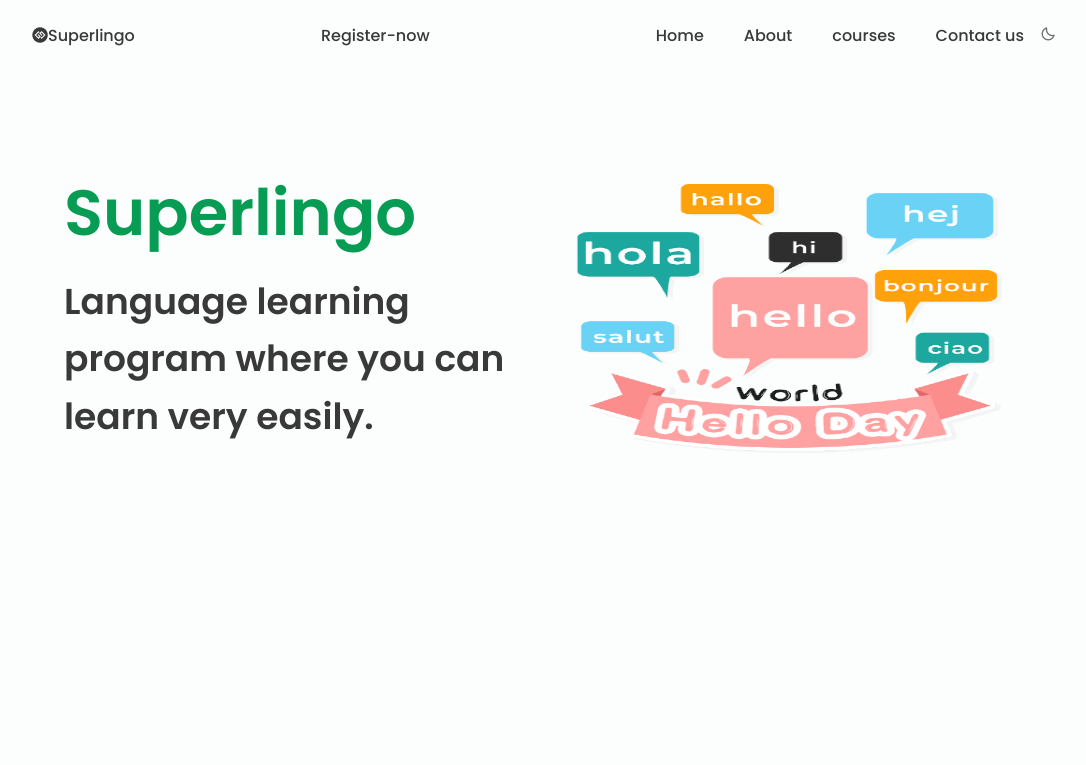
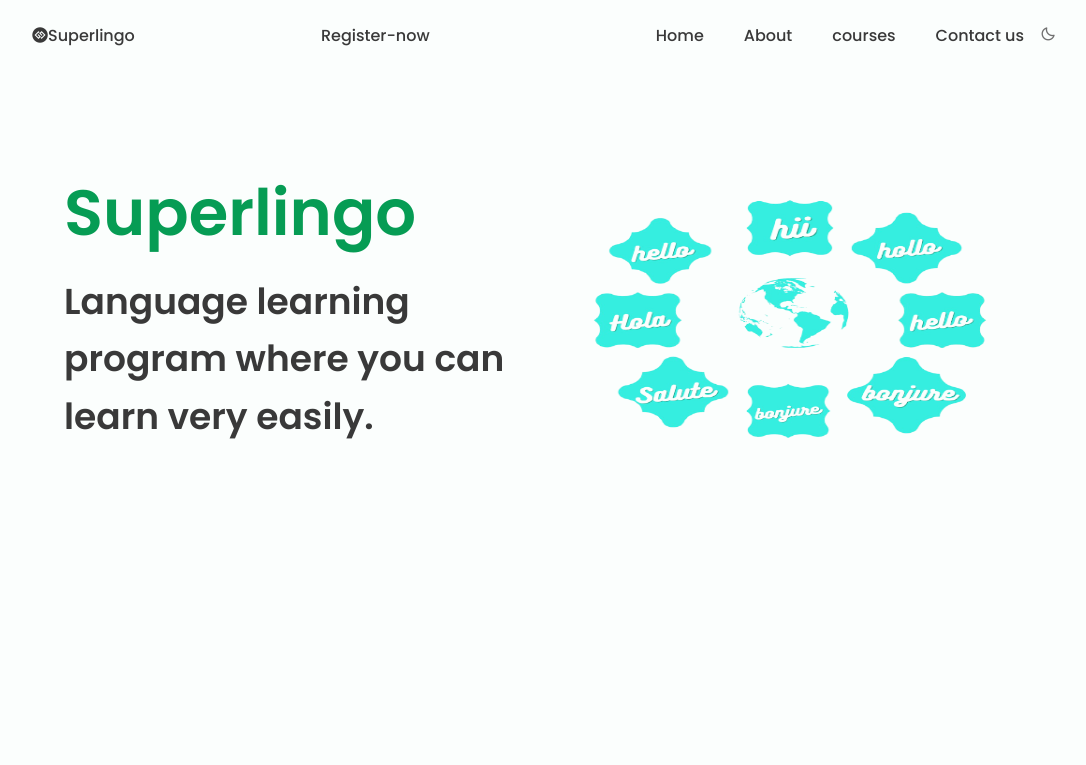
Before and after one commit to Codewithboy/superlingodemo, a plain HTML site: page index.html in a window 1280 px wide. Shown: the top 765 px of the page, without its empty margins (96-1182 px from the left). Drawn offline with nearby package versions, Linux system fonts and the light colour scheme.

Commit message:
Update index.html

```diff
--- a/index.html
+++ b/index.html
@@ -59,7 +59,7 @@
 
                     </div>
 
-                    <img src="assets/img/home.png" alt="" class="home__img">
+                    <img src="assets/img/WhatsApp_Image_2021-11-24_at_12.11.05_PM-removebg-preview.png" alt="" class="home__img">
 
                 </div>
             </section>
```
